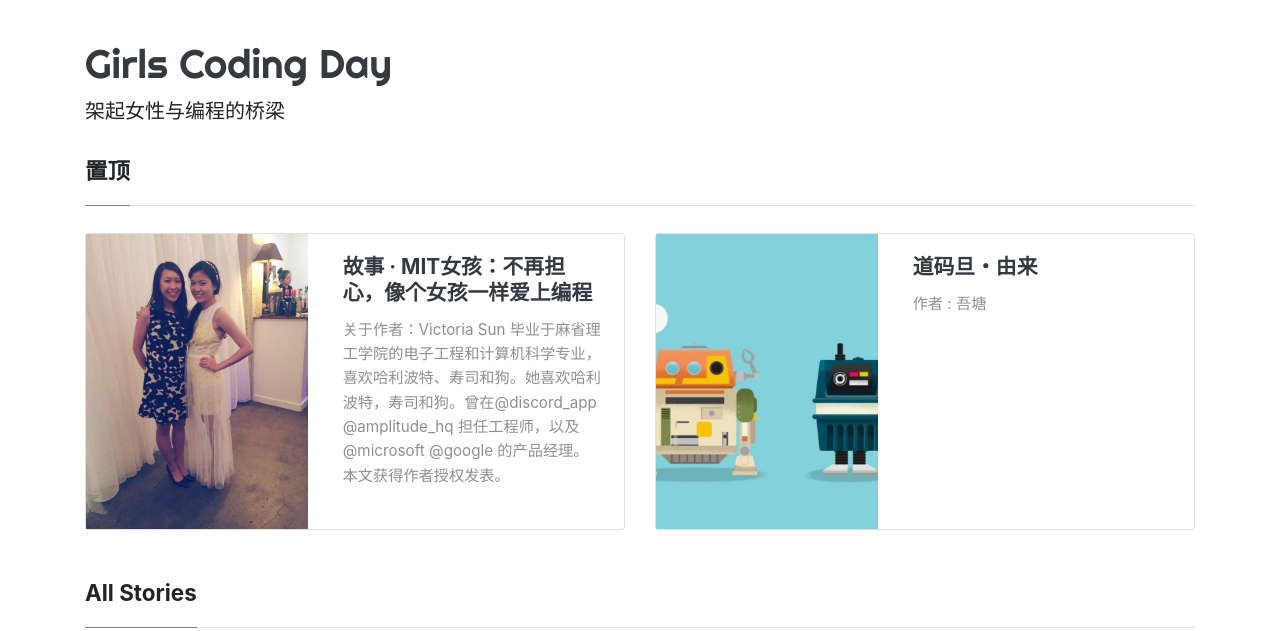
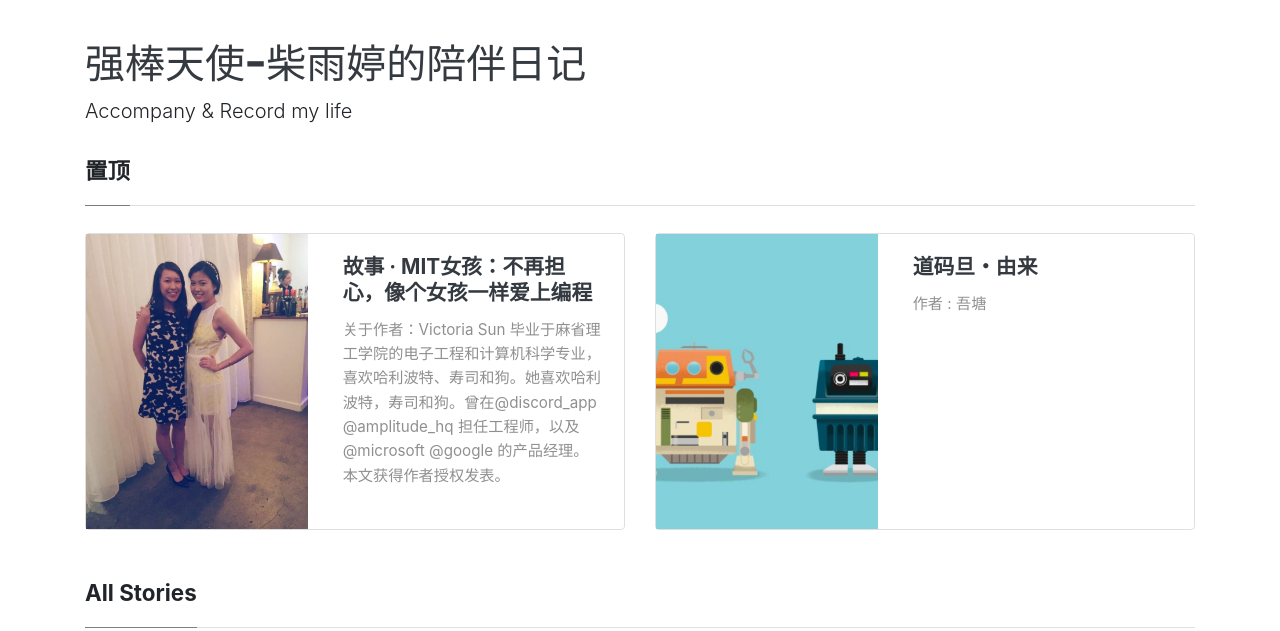
Before and after one commit to wangh-wh/Baseball-Angel-chaiyuting, a Jekyll site: the page built from index.html, in a window 1280 px wide and 900 px high, cut to the strip 0-631 px from the top of the window. Built offline with Jekyll 4.4.1, drawn with Linux system fonts in a browser that asks for light colours; nearby versions of some CDN libraries; the list of posts is cut into pages by our own code; some of the changed text lies outside the part shown.

Commit message:
更新配置文件
自定义网站title

```diff
--- a/_config.yml
+++ b/_config.yml
@@ -1,12 +1,12 @@
 # "/" + 仓库的名字. 资源文件的路径组成部分
-baseurl: "/Girls-Coding-Day-Jekyll-blog-2"
+baseurl: "/Baseball-Angel-chaiyuting"
 
 # 网页的标题
-title: "Girls Coding Day"
+title: "强棒天使-柴雨婷的个人小站"
 # 网站的主标题
-name: "Girls Coding Day"
+name: "强棒天使-柴雨婷的陪伴日记"
 # 网站副标题
-description: "架起女性与编程的桥梁"
+description: "Accompany & Record my life"
 
 # 分页配置
 # 每页文章数量
```
